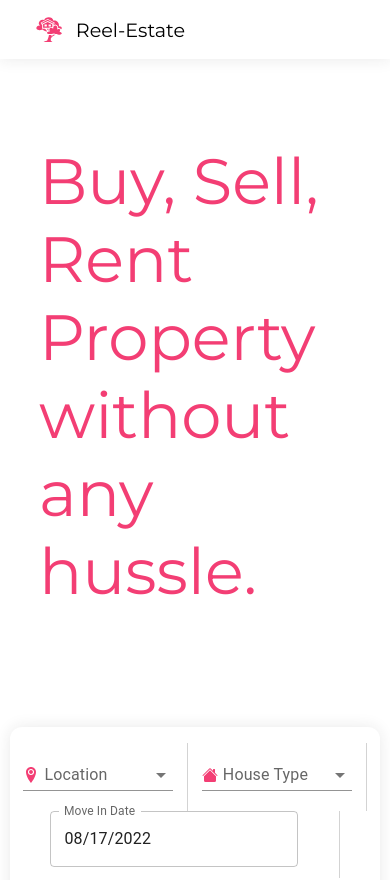
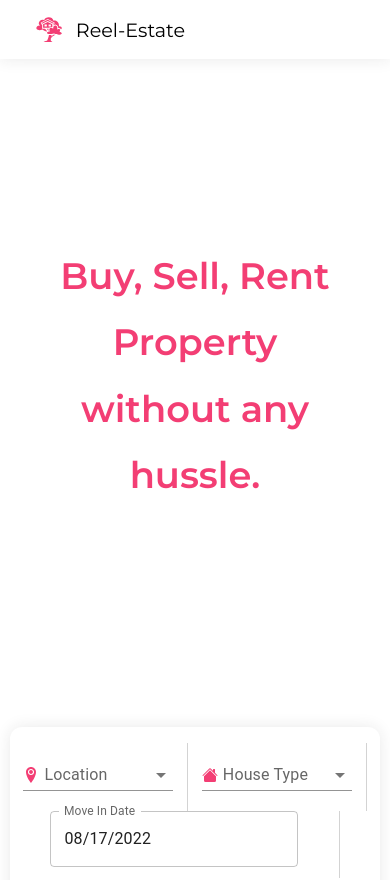
Before and after one commit to DivyaKumarBaid/real-estate, a React (Create React App) app: page / in a window 390 px wide. Shown: the top 880 px of the page. Built offline with nearby package versions, Linux system fonts and the light colour scheme.

Commit message:
Cleaned UI

```diff
--- a/src/App.css
+++ b/src/App.css
@@ -25,7 +25,8 @@ font-family: 'Noto Sans', sans-serif;
   align-items: center;
   height: 75vh;
   width:80%;
-  font-size: 4em;
+  font-size: 3.5em;
+  font-weight: 600;
   color: var(--base);
   font-family: 'Montserrat', sans-serif;
 }
@@ -84,6 +85,9 @@ font-family: 'Noto Sans', sans-serif;
   font-size:1.2em;
   font-family: 'Montserrat', sans-serif;
 }
+.landingText{
+  max-width: 50%;
+}
 
 /* navbar */
 /*mobile view */
@@ -94,4 +98,12 @@ font-family: 'Noto Sans', sans-serif;
   .imageDiv{
     display: none;
   }
+  .landing{
+    font-size: 2.3em;
+  }
+  .landingText{
+    line-height: 1.8em;
+    text-align: center;
+    max-width: 100%;
+  }
 }
```
